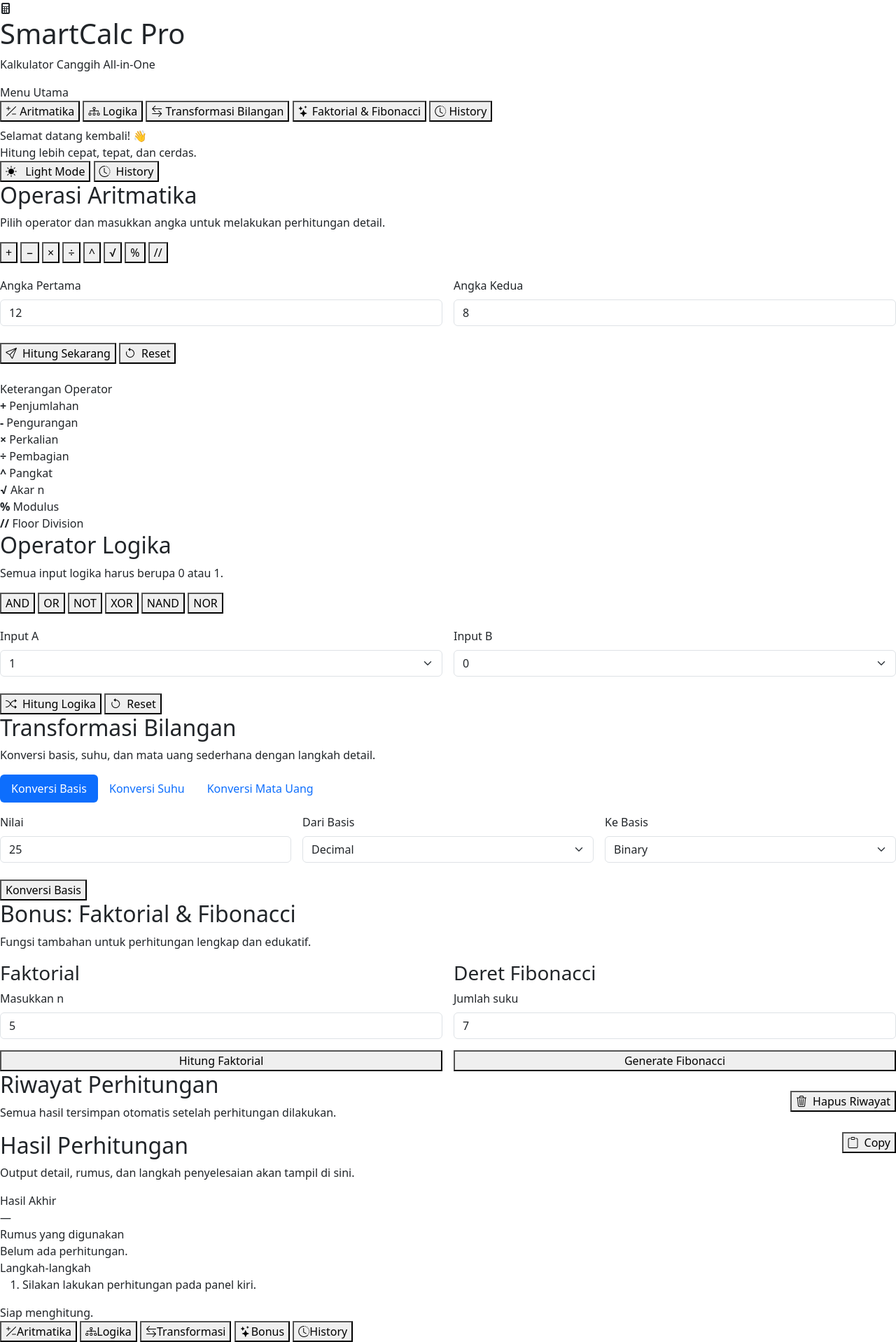
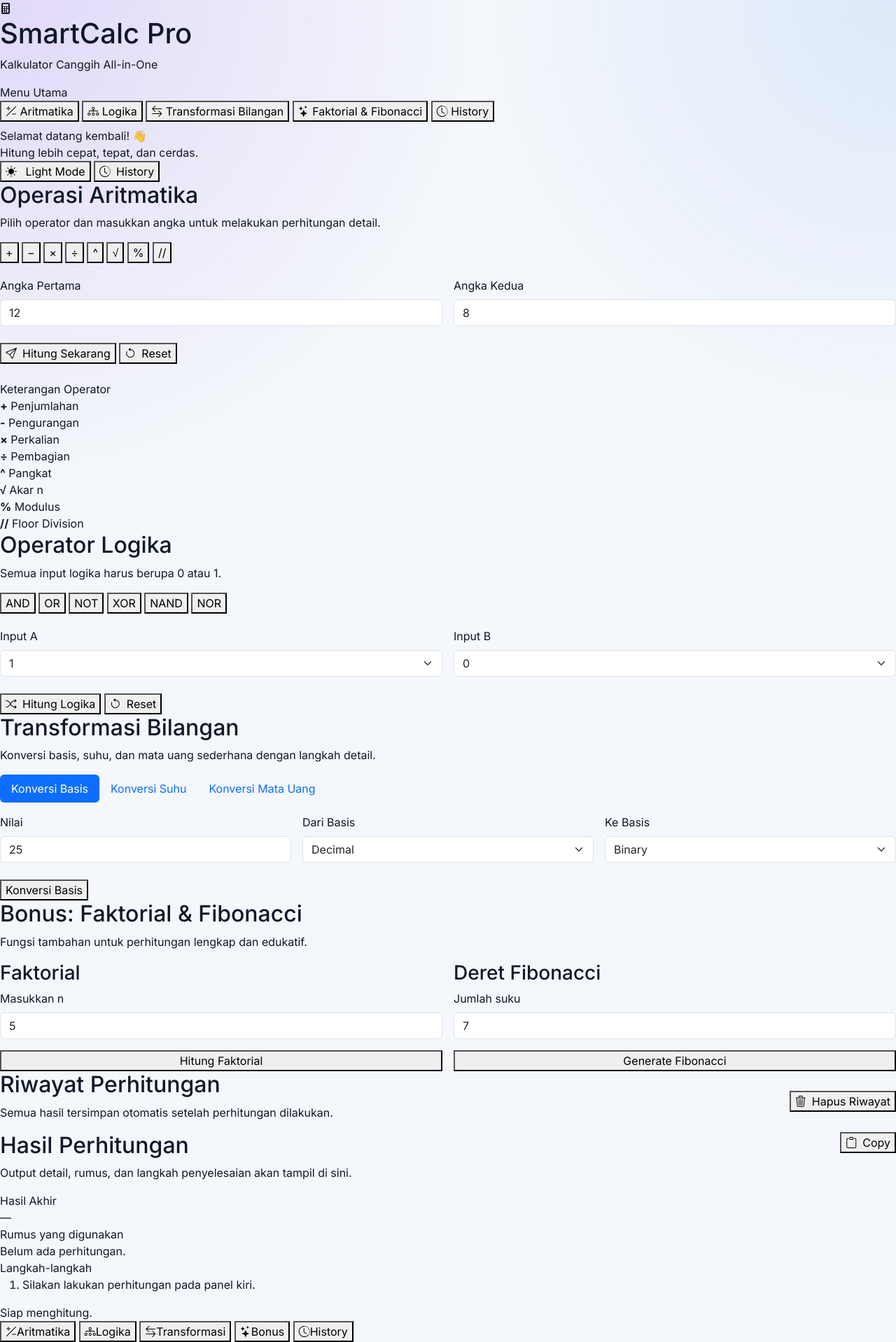
Before and after one commit to dodi397/Kalkulator-Canggih, a Flask app: page / in a window 1280 px wide. Shown: the whole page at 70% size. Run offline with Flask 3, Linux system fonts and the light colour scheme.

Commit message:
Menambahkan pengaturan dasar halaman berupa font utama, latar belakang gradasi, warna teks, dan menghapus margin bawaan browser

```diff
--- a/static/css/style.css
+++ b/static/css/style.css
@@ -33,3 +33,13 @@ body.theme-dark {
 }
 
 * { box-sizing: border-box; }
+
+body {
+  margin: 0;
+  font-family: "Inter", sans-serif;
+  background:
+    radial-gradient(circle at top left, rgba(124,58,237,0.16), transparent 30%),
+    radial-gradient(circle at top right, rgba(59,130,246,0.12), transparent 26%),
+    var(--bg);
+  color: var(--text);
+}
```
